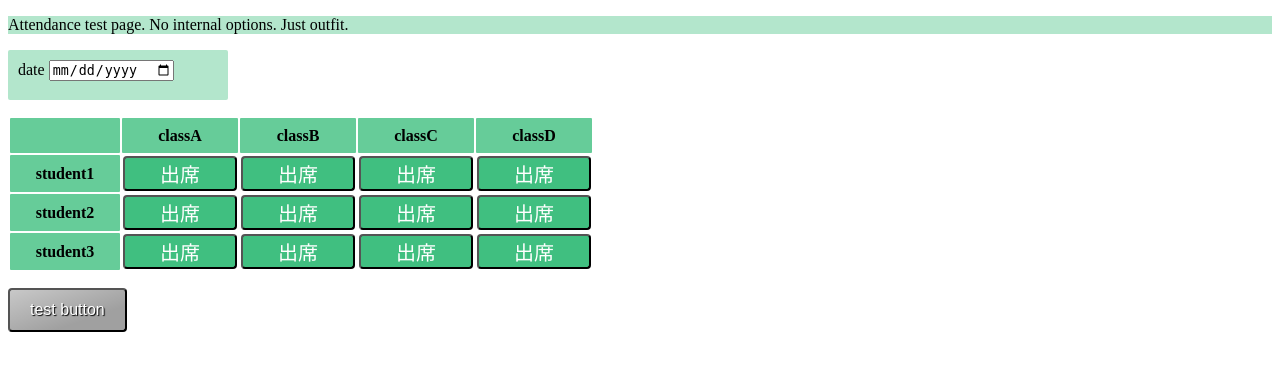
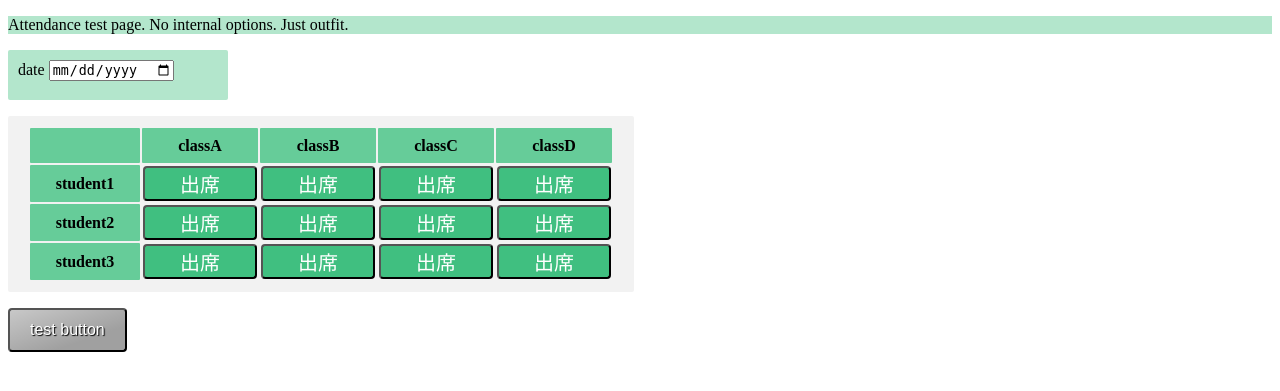
Before and after one commit to ikuei-kagekidan/attendance_book, a Django app: template attendance_book/templates/attendance_book/input.html in a window 1280 px wide. Shown: the top 391 px of the page. Run offline with Django 3.2, Linux system fonts and the light colour scheme; the template is opened without the code that fills it, so the values that code supplies are empty.

Commit message:
Update input.html
いらないcssクラスを削除
tableにcontainerクラスを適用

```diff
--- a/attendance_book/templates/attendance_book/input.html
+++ b/attendance_book/templates/attendance_book/input.html
@@ -6,6 +6,13 @@
 
 body{
 background-color:white;
+}
+
+.container {
+  position: relative;
+  border-radius: 2px;
+  background-color: #f2f2f2;
+  padding: 10px 20px 10px 20px;
 }
 
 #textback{
@@ -21,16 +28,6 @@ padding 10px;
    padding:10px;
    background-color:#b3e6cc;
    border-radius:2px;
-}
-
-#div2
-{
-   transform:rotate(30deg);
-   -ms-transform:rotate(30deg); /* IE 9 */
-   -moz-transform:rotate(30deg); /* Firefox */
-   -webkit-transform:rotate(30deg); /* Safari and Chrome */
-   -o-transform:rotate(30deg); /* Opera */
-   background-color:yellow;
 }
 
 th
@@ -99,7 +96,7 @@ th
 <form id="date">date <input type="date" name="input_date"> </form>
 
 <p>
-   <table subject="1">
+   <table subject="1" class="container">
     <tr>
         <th></th> <th>classA</th> <th>classB</th> <th>classC</th> <th>classD</th>
         </tr>
```
